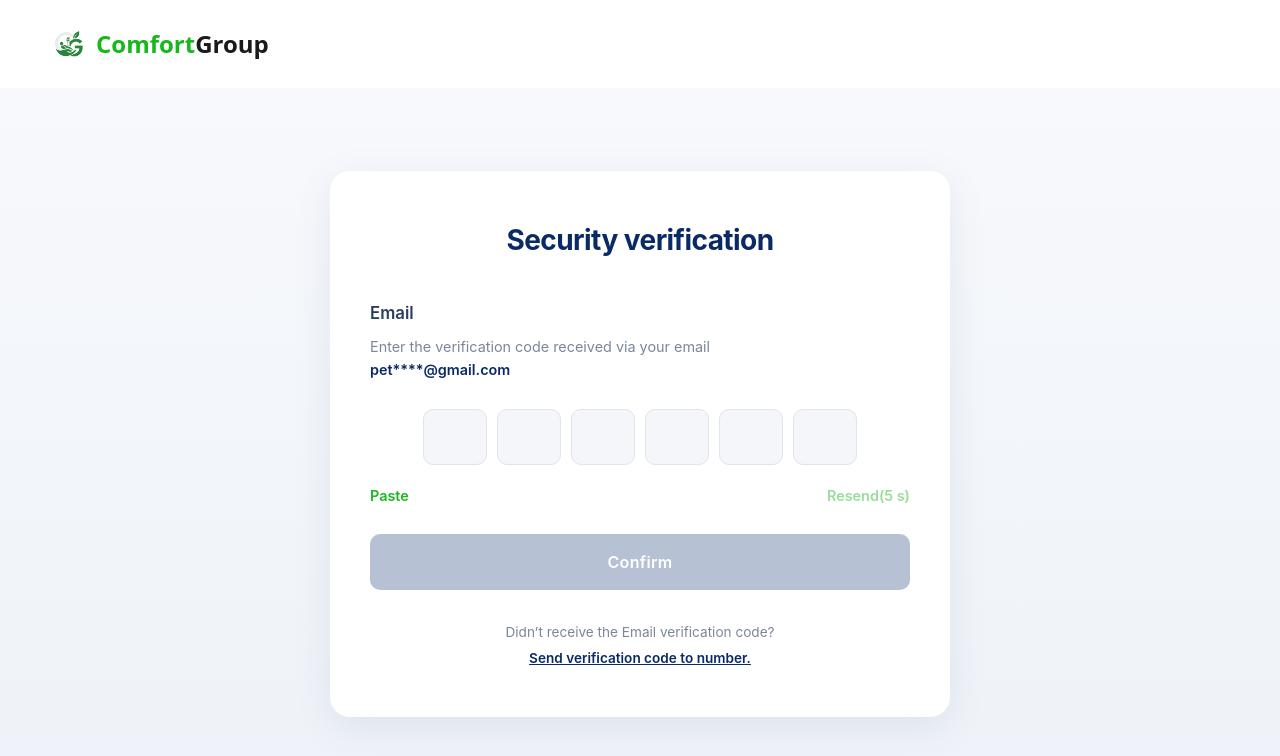
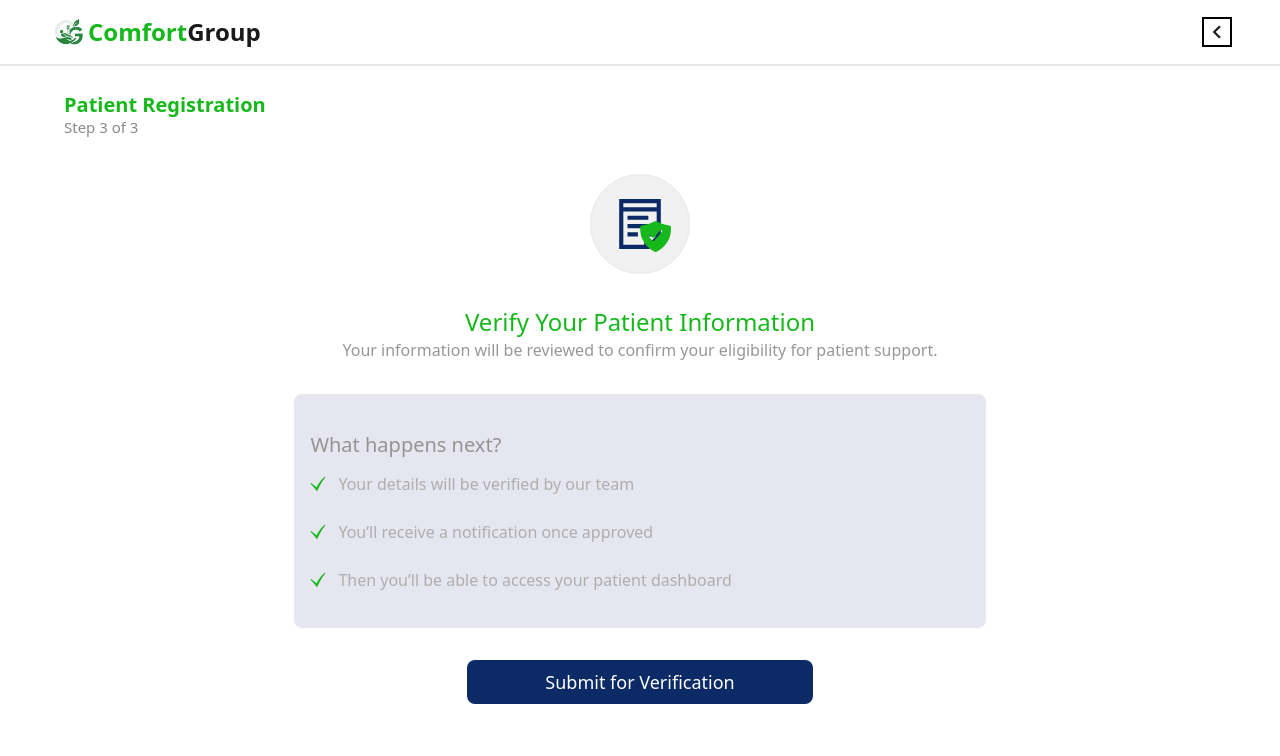
Before and after one commit to rihanat1/Comfort-Group, a React (Vite) app: page / in a window 1280 px wide. Shown: the top 756 px of the page. Built offline with nearby package versions, Linux system fonts and the light colour scheme.

Commit message:
finished pateint verification step 3/3

```diff
--- a/src/App.jsx
+++ b/src/App.jsx
@@ -1,5 +1,6 @@
 
 import LandingPage from "./Screens/LandingPage";
+import PatientRegistration from "./Screens/PatientRegistration";
 import SecurityVerificationPage from "./Screens/SecurityVerificationPage";
 
 
@@ -7,7 +8,8 @@ export default function App() {
   return (
    <>
    {/* <LandingPage/> */}
-   <SecurityVerificationPage/>
+   {/* <SecurityVerificationPage/> */}
+   <PatientRegistration/>
    </>
   )
 }
--- /dev/null
+++ b/src/Screens/PatientRegistration.jsx
@@ -0,0 +1,56 @@
+
+import { GrNotes } from "react-icons/gr";
+import Logo from "../assets/Images/Logo.png";
+import { MdKeyboardArrowLeft } from "react-icons/md";
+import { IoShieldCheckmark } from "react-icons/io5";
+import { GiCheckMark } from "react-icons/gi";
+import Button1 from "../Components/Button1"
+
+const PatientRegistration = () => {
+  return (
+    <div className=" h-screen ">
+     <div className="border-b-2 sm:px-3 md:px-5 lg:px-12">
+       <div className="flex mx-auto h-16  items-center justify-between  sm:gap-2  py-2 ">
+       <div className="flex items-center">
+         <img
+          src={Logo}
+          alt="logo"
+          className="h-10 w-10 object-contain sm:h-10 sm:w-10"
+        />
+        <span className="text-sm font-bold text-primary min-[360px]:text-base min-[400px]:text-xl sm:text-2xl">
+          <span className="text-green">Comfort</span>Group
+        </span>
+       </div>
+      <MdKeyboardArrowLeft className="mr-2 sm:mr-0 text-[30px] cursor-pointer text-primary font-bold border-2 border-black " />
+      </div>
+     </div>
+      <div className="mt-4 flex justify-center my-auto flex-col px-4 sm:px-5 md:px-7 lg:px-16 ">
+          <div className=" w-full py-3 leading-[22px]">
+            <p className="text-green text-[20px] font-semibold">Patient Registration</p>
+            <p className="text-secondary/80 text-[15px]">Step 3 of 3</p>
+          </div>
+          <div className="flex items-center justify-center  mt-6 gap-8 flex-col">
+         <div className="w-fit border relative bg-cardBg p-6 text-[50px]  rounded-full">
+               <GrNotes className=" cursor-pointer text-buttonPrimary" />
+               <IoShieldCheckmark className="absolute right-4 text-green text-[2.2rem] top-11" />
+         </div>
+         <div className="flex flex-col text-center">
+          <p className="text-green capitalize text-2xl">verify your patient information</p>
+         <p className="text-secondary/70">Your information will be reviewed to confirm your eligibility for patient support.</p>
+         </div>
+         <div className="bg-[#e6e6f0] w-[94%] md:w-[85%] lg:w-[75%] xl:w-[60%] rounded-lg px-4 py-9">
+          <p className="text-[#979393] text-[20px] mb-3">What happens next?</p>
+          <div className="flex flex-col gap-6">
+            <p className="flex items-center gap-3 text-[#AEAEAE] "><GiCheckMark className="text-green" />Your details will be verified by our team</p>
+            <p className="flex items-center gap-3 text-[#AEAEAE] "><GiCheckMark className="text-green" />You’ll receive a notification once approved</p>
+            <p className="flex items-center gap-3 text-[#AEAEAE] "><GiCheckMark className="text-green" />Then you’ll be able to access your patient dashboard</p>
+          </div>
+         </div>
+         <Button1 text="Submit for Verification" extraStyling="w-[80%] text-sm sm:text-[18px] sm:w-[70%] md:w-[60%] lg:w-[30%]"/>
+          </div>
+      </div>
+    </div>
+  );
+};
+
+export default PatientRegistration;
```
